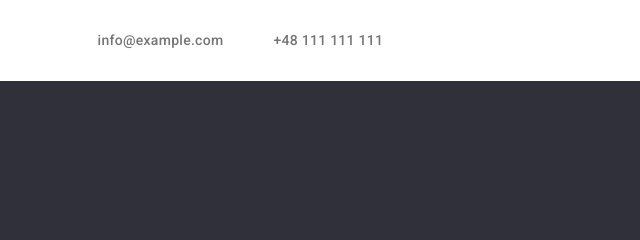
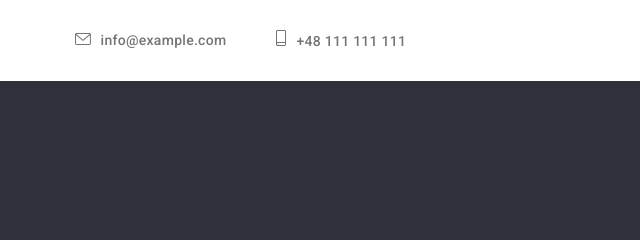
Before and after one commit to kasiabizanska/goit-markup-hw-04, a plain HTML site: page index.html in a window 1280 px wide. Shown: the top 240 px of the page, 640-1280 px from the left. Drawn offline with Linux system fonts and the light colour scheme.

Commit message:
img upload

```diff
--- a/css/style.css
+++ b/css/style.css
@@ -109,6 +109,12 @@ body {
 .listed-menu-address:focus {
   color: var(--blue);
 }
+
+.header-icon {
+  margin-right: 10px;
+  fill: currentColor;
+}
+
 
 /* vision */
 .conteiner-vision-section {
--- a/index.html
+++ b/index.html
@@ -43,12 +43,16 @@
             <ul class="li-address">
               <li>
                 <a class="listed-menu-address" href="mailto:info@example.com"
-                  >info@example.com</a
+                  ><svg class="header-icon" width="16" height="12">
+                    <use href="./images/icons.svg#email-icon"></use>
+                  </svg>info@example.com</a
                 >
               </li>
               <li>
                 <a class="listed-menu-address" href="tel:+48111111111"
-                  >+48 111 111 111</a
+                  ><svg class="header-icon" width="10" height="16">
+                    <use href="./images/icons.svg#smartphone-icon"></use>
+                  </svg>+48 111 111 111</a
                 >
               </li>
             </ul>
```
Also changed, not shown: icons.svg (deleted), images/icons.svg (added), images/order-background.jpg (added).
